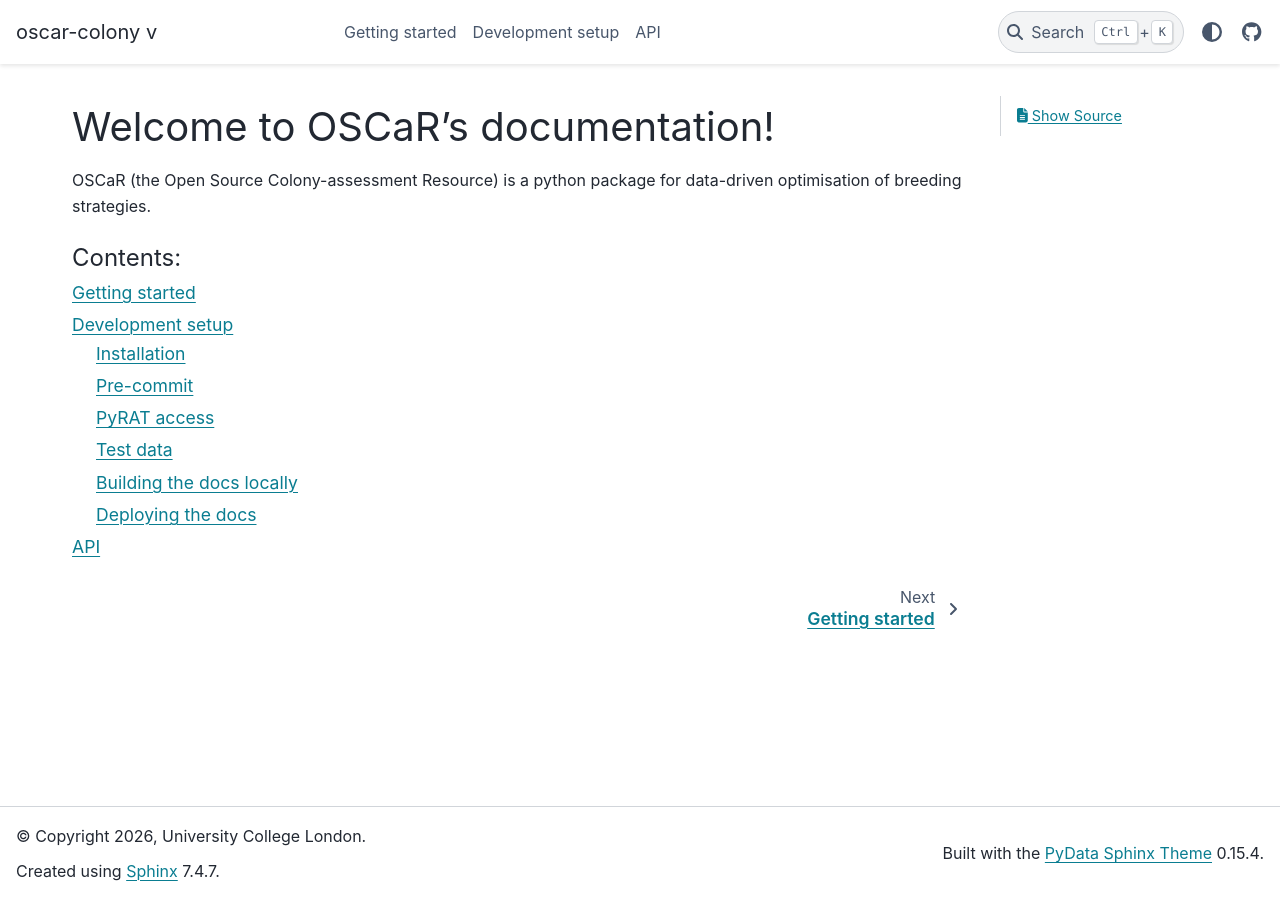
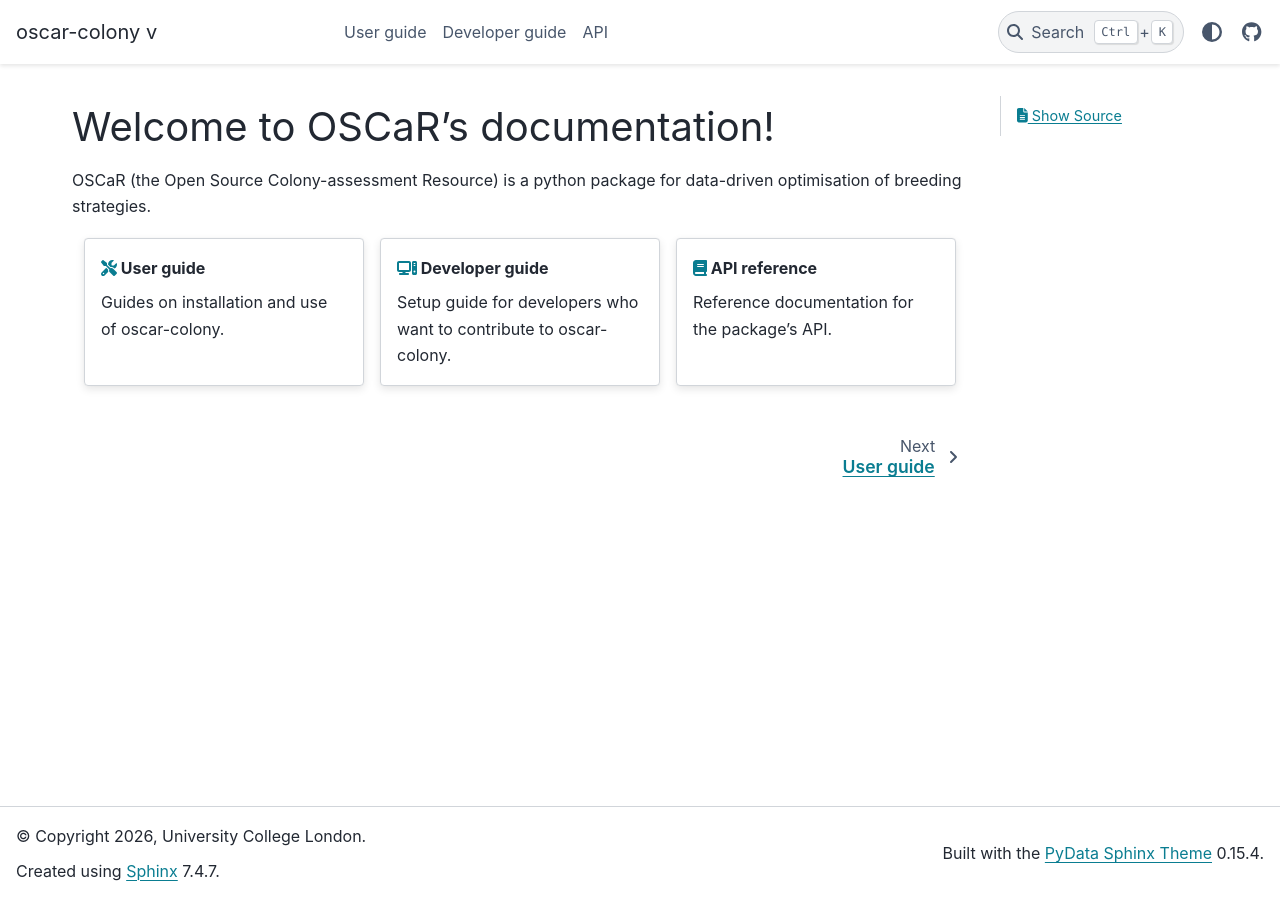
Before and after one commit to neuroinformatics-unit/OSCaR, a Sphinx documentation site: the page built from docs/source/index.md, in a window 1280 px wide. Built offline with Sphinx 7.4.7 and the PyData theme 0.15.4, drawn with Linux system fonts in a browser that asks for light colours.

Commit message:
add cards for main docs links

````diff
--- a/docs/source/developer_setup.md
+++ b/docs/source/developer_setup.md
@@ -1,4 +1,4 @@
-# Development setup
+# Developer guide
 
 ## Installation
 
--- a/docs/source/index.md
+++ b/docs/source/index.md
@@ -3,11 +3,35 @@
 OSCaR (the Open Source Colony-assessment Resource) is a python package for
 data-driven optimisation of breeding strategies.
 
+::::{grid} 1 2 2 3
+:gutter: 3
+
+:::{grid-item-card} {fas}`screwdriver-wrench;sd-text-primary` User guide
+:link: user_guide/index
+:link-type: doc
+
+Guides on installation and use of oscar-colony.
+:::
+
+:::{grid-item-card} {fas}`computer;sd-text-primary` Developer guide
+:link: developer_setup
+:link-type: doc
+
+Setup guide for developers who want to contribute to oscar-colony.
+:::
+
+:::{grid-item-card} {fas}`book;sd-text-primary` API reference
+:link: api_index
+:link-type: doc
+
+Reference documentation for the package's API.
+:::
+
 ```{toctree}
 :maxdepth: 2
-:caption: Contents:
+:hidden:
 
-getting_started
+user_guide/index
 developer_setup
 api_index
 ```
--- /dev/null
+++ b/docs/source/user_guide/index.md
@@ -0,0 +1,10 @@
+# User guide
+
+Getting started with oscar-colony.
+
+```{toctree}
+:maxdepth: 2
+:hidden:
+
+getting_started
+```
````
Also changed, not shown: docs/source/user_guide/getting_started.md (renamed from docs/source/getting_started.md).
